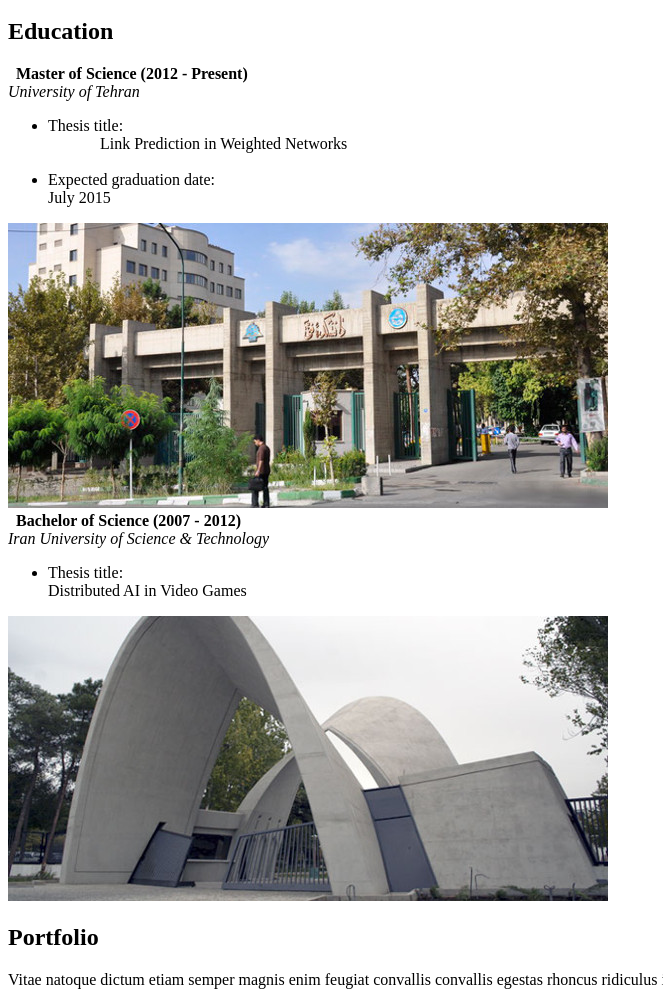
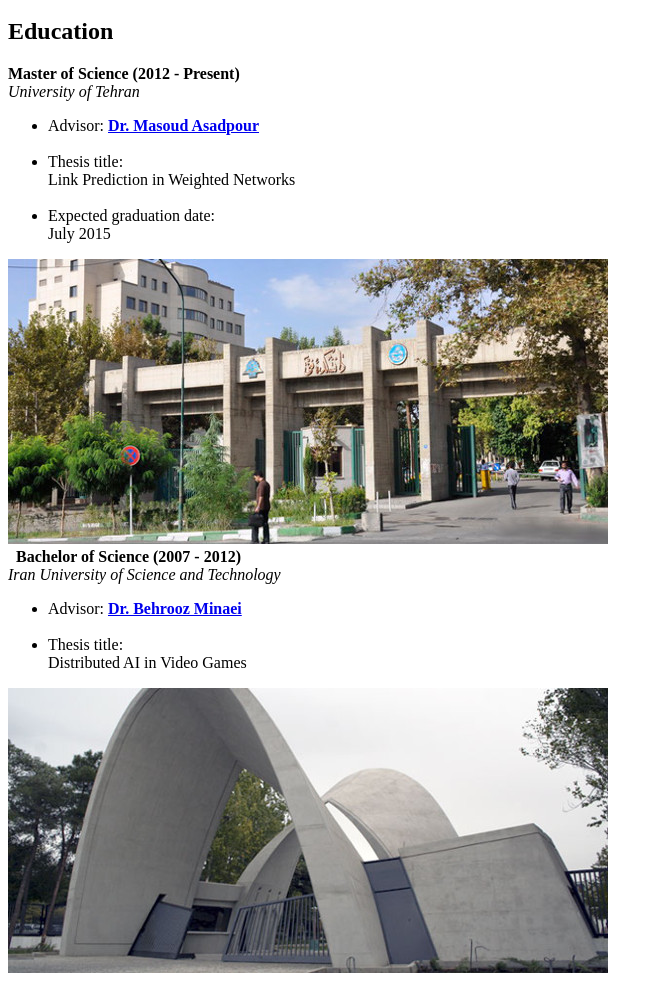
Before and after one commit to hamidazimy/hamidazimy.github.io, a plain HTML site: page index.html in a window 1280 px wide. Shown: the part 729-1718 px from the top of the page, without its empty margins (0-663 px from the left). Drawn offline with Linux system fonts and the light colour scheme; a script that the page names is missing; some icons are missing.

Commit message:
favicon
+ favicon
+ advisor
- &nbsp;

```diff
--- a/css/style.css
+++ b/css/style.css
@@ -293,7 +293,7 @@
 			ul.to_the_left
 			{
 				text-align: left;
-				margin-left: 20%;
+				padding: 8px 10% 0 20%;
 			}
 
 		ol
--- a/index.html
+++ b/index.html
@@ -27,6 +27,9 @@
 		<!--[if lte IE 9]><link rel="stylesheet" href="css/ie/v9.css" /><![endif]-->
 		<!--[if lte IE 8]><link rel="stylesheet" href="css/ie/v8.css" /><![endif]-->
 		<link rel="stylesheet" href="css/jquery.modal.css" />
+		<link rel="icon"
+		      type="image/png"
+		      href="images/favicon.png">
 	</head>
 	<body>
 
@@ -112,24 +115,24 @@
 
 							<div class="row">
 								<div class="6u">
-									<i class="fa fa-pencil fa-border fa-flip-horizontal"></i> &nbsp;
+									<i class="fa fa-pencil fa-border fa-flip-horizontal"></i>
 									<strong>Master of Science (2012 - Present)</strong>
 									<br><em>University of Tehran</em>
-									<ul class="default small">
+									<ul class="default small to_the_left">
+										<li>
+											Advisor: <strong><a href="http://ece.ut.ac.ir/en/users/Asadpour">Dr. Masoud Asadpour</a></strong>&nbsp;
+										</li>
+										<br>
 										<li>
 											Thesis title:
-											&nbsp;&nbsp;&nbsp;&nbsp;&nbsp;&nbsp;&nbsp;&nbsp;&nbsp;&nbsp;&nbsp;&nbsp; &nbsp;&nbsp;&nbsp;&nbsp;&nbsp;&nbsp;&nbsp;&nbsp;&nbsp;&nbsp;&nbsp;&nbsp; &nbsp;&nbsp;&nbsp;&nbsp;&nbsp;&nbsp;&nbsp;&nbsp;&nbsp;&nbsp;&nbsp;&nbsp;
 											<br>
-											&nbsp;&nbsp;&nbsp;&nbsp;&nbsp;&nbsp;&nbsp;&nbsp;&nbsp;&nbsp;&nbsp;&nbsp;
 											Link Prediction in Weighted Networks
 										</li>
 										<br>
 										<li>
 											Expected graduation date:
-											&nbsp;&nbsp;&nbsp;&nbsp;&nbsp;&nbsp;&nbsp;
 											<br>
 											July 2015
-											&nbsp;&nbsp;&nbsp;&nbsp;&nbsp;&nbsp;&nbsp;&nbsp;&nbsp;&nbsp;&nbsp;&nbsp; &nbsp;&nbsp;&nbsp;&nbsp;&nbsp;&nbsp;&nbsp;&nbsp;&nbsp;&nbsp;&nbsp;&nbsp; &nbsp;&nbsp;&nbsp;&nbsp;&nbsp;&nbsp;&nbsp;&nbsp;&nbsp;&nbsp;&nbsp;&nbsp; &nbsp;&nbsp;&nbsp;
 										</li>
 									</ul>
 								</div>
@@ -144,13 +147,16 @@
 								<div class="6u">
 									<i class="fa fa-pencil fa-border fa-flip-horizontal"></i> &nbsp;
 									<strong>Bachelor of Science (2007 - 2012)</strong>
-									<br><em>Iran University of Science &amp; Technology</em>
-									<ul class="default small">
+									<br><em>Iran University of Science and Technology</em>
+									<ul class="default small to_the_left">
+										<li>
+											Advisor: <strong><a href="http://www.iust.ac.ir/find.php?item=14.720.544.en">Dr. Behrooz Minaei</a></strong>
+										</li>
+										<br>
 										<li>
 											Thesis title:
-											&nbsp;&nbsp;&nbsp;&nbsp;&nbsp;&nbsp;&nbsp;&nbsp;&nbsp;&nbsp;&nbsp;&nbsp; &nbsp;&nbsp;&nbsp;&nbsp;&nbsp;&nbsp;&nbsp;&nbsp;&nbsp;&nbsp;&nbsp;&nbsp; &nbsp;&nbsp;&nbsp;&nbsp;&nbsp;&nbsp;&nbsp;&nbsp;&nbsp;&nbsp;&nbsp;&nbsp;
 											<br>
-											Distributed AI in Video Games &nbsp;
+											Distributed AI in Video Games
 										</li>
 									</ul>
 								</div>
@@ -258,12 +264,12 @@
 
 							<div id="form">
 								<div class="row half">
-									<div class="6u"><input type="text" id="name"  name="name"  placeholder="Name"  /></div>
-									<div class="6u"><input type="text" id="email" name="email" placeholder="Email" /></div>
+									<div class="6u"><input type="text" id="name"  name="name"  placeholder="Your Name"  /></div>
+									<div class="6u"><input type="text" id="email" name="email" placeholder="Your Email" /></div>
 								</div>
 								<div class="row half">
 									<div class="12u">
-										<textarea name="message" id="message" placeholder="Message"></textarea>
+										<textarea name="message" id="message" placeholder="Your Message"></textarea>
 									</div>
 								</div>
 								<div class="row">
```
Also changed, not shown: images/favicon.png (added).
